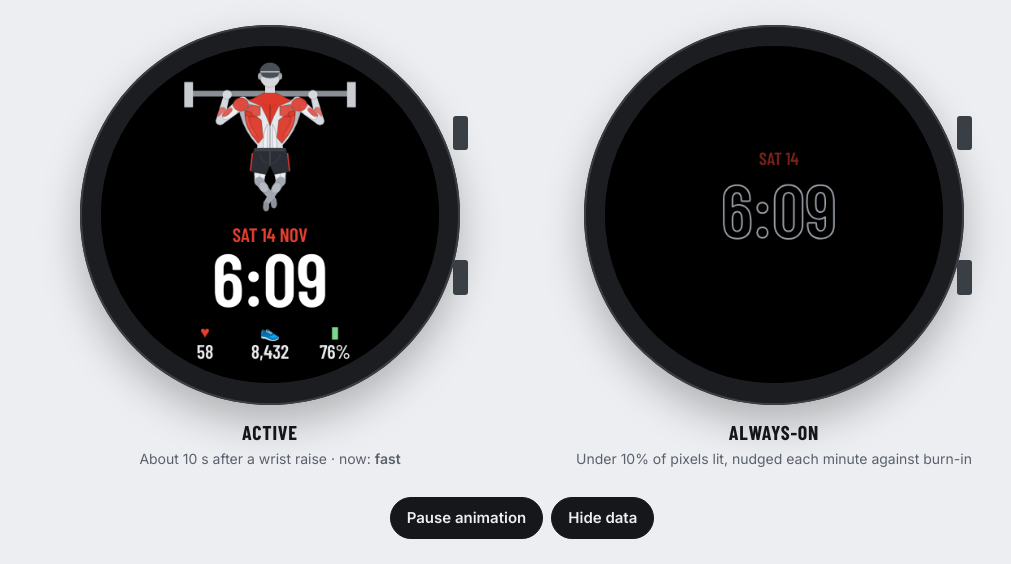
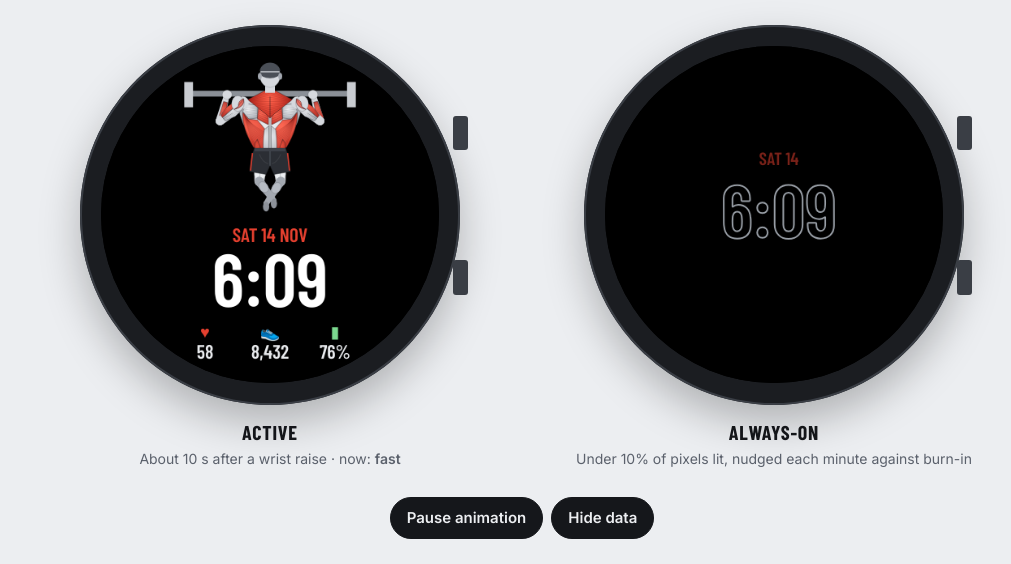
Before and after one commit to junhakwon/junhakwon, a plain HTML site: page GarminPullup/mockup.html in a window 1280 px wide. Shown: the part 169-733 px from the top of the page, without its empty margins (118-1129 px from the left). Drawn offline with nearby package versions, Linux system fonts and the light colour scheme.

Commit message:
Pull-up watch face: anatomical muscle groups with fibre detail
Co-Authored-By: Claude Opus 5.5 <noreply@anthropic.com>
Claude-Session: https://claude.ai/code/session_01TjTzFREVYrMf5kE4YxkZwB

```diff
--- a/GarminPullup/mockup.html
+++ b/GarminPullup/mockup.html
@@ -156,29 +156,52 @@ function drawPullup(ctx, p, box) {
 
   // torso base with side shading
   const g = ctx.createLinearGradient(S[0].x - 6, 0, S[1].x + 6, 0);
-  g.addColorStop(0, SKIN_LO); g.addColorStop(.25, SKIN); g.addColorStop(.5, SKIN_HI); g.addColorStop(.75, SKIN); g.addColorStop(1, SKIN_LO);
-  path([[S[0].x - 5, sy - 3], [S[1].x + 5, sy - 3], [S[1].x + 3, sy + 12], [S[1].x - 2, sy + 30, 113, waistY], [115, hipY + 2], [85, hipY + 2], [87, waistY], [S[0].x + 2, sy + 30, S[0].x - 3, sy + 12]], g, .3);
+  g.addColorStop(0, SKIN_LO); g.addColorStop(.22, SKIN); g.addColorStop(.5, SKIN_HI); g.addColorStop(.78, SKIN); g.addColorStop(1, SKIN_LO);
+  path([[S[0].x - 5, sy - 3], [S[1].x + 5, sy - 3], [S[1].x + 3, sy + 12], [S[1].x - 2, sy + 30, 113, waistY], [116, hipY + 2], [84, hipY + 2], [87, waistY], [S[0].x + 2, sy + 30, S[0].x - 3, sy + 12]], g, .3);
 
-  // back muscles, both sides
+  /* muscle(): a filled muscle with volume shading and fibre lines running from edge A to edge B, clipped to its outline */
+  const muscle = (pts, base, a0, a1, b0, b1, n, opt = {}) => {
+    ctx.save(); trace(pts);
+    const xs = pts.map(q => q[q.length - 2]), ys = pts.map(q => q[q.length - 1]);
+    const cx = (Math.min(...xs) + Math.max(...xs)) / 2, cy = (Math.min(...ys) + Math.max(...ys)) / 2, r = Math.max(Math.max(...xs) - Math.min(...xs), Math.max(...ys) - Math.min(...ys)) * .75;
+    const rg = ctx.createRadialGradient(cx - r * .15, cy - r * .2, r * .05, cx, cy, r);
+    rg.addColorStop(0, opt.hi || base); rg.addColorStop(1, opt.lo || base);
+    ctx.fillStyle = rg; ctx.fill(); ctx.clip();
+    ctx.strokeStyle = opt.fibre || "rgba(60,10,6,.28)"; ctx.lineWidth = opt.fw || .45;
+    for (let i = 0; i <= n; i++) {
+      const t = i / n, ax = a0[0] + (a1[0] - a0[0]) * t, ay = a0[1] + (a1[1] - a0[1]) * t, bx = b0[0] + (b1[0] - b0[0]) * t, by = b0[1] + (b1[1] - b0[1]) * t;
+      ctx.beginPath(); ctx.moveTo(ax, ay); ctx.quadraticCurveTo((ax + bx) / 2 + (opt.bow || 0), (ay + by) / 2, bx, by); ctx.stroke();
+    }
+    ctx.restore(); trace(pts); line(.75, opt.edge ?? .45); ctx.stroke();
+  };
+  function trace(pts) { ctx.beginPath(); ctx.moveTo(pts[0][0], pts[0][1]); for (let i = 1; i < pts.length; i++) { const q = pts[i]; q.length === 4 ? ctx.quadraticCurveTo(q[0], q[1], q[2], q[3]) : ctx.lineTo(q[0], q[1]); } ctx.closePath(); }
+  const R = (a) => ({ hi: `rgba(255,96,74,${a})`, lo: `rgba(176,30,22,${a})` });
+  const GREY = { hi: SKIN_HI, lo: SKIN_LO, fibre: "rgba(30,32,36,.22)" };
+  const on = glow;                      // contraction strength 0.45 → 0.95
+
   [-1, 1].forEach(sd => {
-    const X = (dx) => 100 + sd * dx;
-    // latissimus dorsi: armpit sweep down to the lower back
-    path([[X(26), sy + 9], [X(27), sy + 26, X(12), waistY - 2], [X(7), sy + 36], [X(9), sy + 18], [X(17), sy + 11, X(26), sy + 9]], red(glow), .35);
-    line(.6, .2); ctx.beginPath(); ctx.moveTo(X(22), sy + 14); ctx.quadraticCurveTo(X(19), sy + 26, X(12), sy + 36); ctx.stroke();   // lat striation
-    ctx.strokeStyle = redHi(.35 * glow); ctx.lineWidth = 1.2; ctx.beginPath(); ctx.moveTo(X(24), sy + 12); ctx.quadraticCurveTo(X(24), sy + 24, X(15), sy + 34); ctx.stroke();
-    // teres major + infraspinatus over the shoulder blade
-    path([[X(10), sy + 4], [X(21), sy + 2], [X(25), sy + 9], [X(17), sy + 15], [X(10), sy + 13]], red(.35 + .5 * p), .35);
-    path([[X(19), sy + 10], [X(26), sy + 8], [X(25), sy + 13], [X(19), sy + 15]], red(Math.min(1, glow + .05)), .3);
-    // erector spinae column
-    path([[X(2.5), sy + 22], [X(8), sy + 30, X(7), hipY - 2], [X(2.5), hipY - 2]], SKIN_HI, .3);
-    // external oblique edge
-    line(.7, .22); ctx.beginPath(); ctx.moveTo(X(13), waistY - 4); ctx.quadraticCurveTo(X(15), hipY - 6, X(14), hipY); ctx.stroke();
+    const X = (dx) => 100 + sd * dx, bow = sd * 1.5;
+    // infraspinatus + teres over the shoulder blade (stabilisers, grey)
+    muscle([[X(13), sy + 3], [X(24), sy + 1], [X(28), sy + 9], [X(22), sy + 17], [X(13), sy + 16]], SKIN, [X(13), sy + 4], [X(13), sy + 15], [X(27), sy + 6], [X(23), sy + 16], 6, GREY);
+    // rhomboids: between spine and shoulder blade, diagonal fibres
+    muscle([[X(1.5), sy + 4], [X(12), sy + 4], [X(13), sy + 17], [X(1.5), sy + 23]], "", [X(1.5), sy + 5], [X(1.5), sy + 22], [X(12), sy + 3], [X(13), sy + 16], 7, { ...R(on), fibre: "rgba(70,8,4,.35)" });
+    // latissimus dorsi: the big wedge from the armpit to the lower back
+    muscle([[X(28), sy + 10], [X(29), sy + 26, X(17), waistY + 2], [X(9), hipY - 3], [X(3), hipY - 4], [X(3), sy + 30], [X(13), sy + 18], [X(22), sy + 17]], "",
+      [X(27), sy + 11], [X(23), sy + 18], [X(16), waistY + 2], [X(4), sy + 32], 12, { ...R(on), bow, fibre: "rgba(80,6,2,.32)" });
+    // erector spinae column with segment lines
+    muscle([[X(1.2), sy + 24], [X(6), sy + 28], [X(8), hipY - 6, X(6), hipY], [X(1.2), hipY]], SKIN, [X(1.5), sy + 26], [X(7), sy + 29], [X(1.5), hipY - 1], [X(6.5), hipY - 1], 3, GREY);
+    // external obliques (core) at the waist
+    muscle([[X(13), waistY - 6], [X(15.5), waistY - 2], [X(16), hipY - 2], [X(13), hipY + 1], [X(10), waistY + 2]], "", [X(13), waistY - 6], [X(16), waistY], [X(10), waistY + 2], [X(13), hipY + 1], 5, { ...R(.25 + .45 * p), fibre: "rgba(80,6,2,.3)" });
   });
-  // trapezius: upper, middle and lower fibres as one kite
-  path([[100, sy - 13], [S[1].x - 6, sy - 2], [109, sy + 4], [104, sy + 14], [100, sy + 24], [96, sy + 14], [91, sy + 4], [S[0].x + 6, sy - 2]], red(Math.min(1, glow + .08)), .35);
-  line(.6, .2); ctx.beginPath(); ctx.moveTo(92, sy); ctx.lineTo(100, sy + 7); ctx.lineTo(108, sy); ctx.stroke();
+  // trapezius: one kite over both sides, fibres converging on the spine
+  const tr = R(Math.min(1, on + .05));
+  ctx.save(); trace([[100, sy - 15], [S[1].x - 5, sy - 3], [114, sy + 4], [104, sy + 12], [100, sy + 16], [96, sy + 12], [86, sy + 4], [S[0].x + 5, sy - 3]]);
+  const tg = ctx.createRadialGradient(100, sy - 4, 2, 100, sy, 26); tg.addColorStop(0, tr.hi); tg.addColorStop(1, tr.lo); ctx.fillStyle = tg; ctx.fill(); ctx.clip();
+  ctx.strokeStyle = "rgba(80,6,2,.32)"; ctx.lineWidth = .45;
+  for (let i = 0; i <= 14; i++) { const t = i / 14, y = sy - 14 + t * 30; ctx.beginPath(); ctx.moveTo(100, y); ctx.lineTo(S[0].x + 4, sy - 3 + t * 6); ctx.moveTo(100, y); ctx.lineTo(S[1].x - 4, sy - 3 + t * 6); ctx.stroke(); }
+  ctx.restore(); trace([[100, sy - 15], [S[1].x - 5, sy - 3], [114, sy + 4], [104, sy + 12], [100, sy + 16], [96, sy + 12], [86, sy + 4], [S[0].x + 5, sy - 3]]); line(.75, .45); ctx.stroke();
   // spine groove
-  line(1.3, .3); ctx.beginPath(); ctx.moveTo(100, sy + 2); ctx.lineTo(100, hipY - 2); ctx.stroke();
+  line(1.3, .32); ctx.beginPath(); ctx.moveTo(100, sy - 6); ctx.lineTo(100, hipY - 2); ctx.stroke();
 
   // shorts: waistband, seat seam, two leg openings
   const sh = { top: hipY - 7, seat: hipY + 9, hem: hipY + 18 };
@@ -189,17 +212,34 @@ function drawPullup(ctx, p, box) {
   ctx.beginPath(); ctx.moveTo(82, sh.top + 5); ctx.lineTo(80, sh.hem - 2); ctx.moveTo(118, sh.top + 5); ctx.lineTo(120, sh.hem - 2); ctx.stroke();
   ctx.strokeStyle = "rgba(255,255,255,.08)"; ctx.lineWidth = 1; ctx.beginPath(); ctx.moveTo(89, sh.top + 6); ctx.quadraticCurveTo(92, sh.seat - 2, 98, sh.seat); ctx.moveTo(111, sh.top + 6); ctx.quadraticCurveTo(108, sh.seat - 2, 102, sh.seat); ctx.stroke(); // fabric folds
 
-  // arms: forearm, then upper arm with triceps, then deltoid cap
+  // arms: defined forearms, biceps on the inner edge, triceps heads, three-part deltoid
   [0, 1].forEach(i => {
-    const s = S[i], e = E[i], h = H[i];
-    taper(e, h, 8.5, 6, SKIN);
-    bulge(e, h, .28, 13, 8.5, red(.3 + .35 * p));                 // forearm flexors / brachioradialis
-    taper(s, e, 12, 8.5, SKIN);
-    bulge(s, e, .5, 22, 9.5, SKIN_HI);                            // triceps (long head)
-    bulge(s, e, .62, 13, 5, red(.35 + .45 * p), i ? -2.2 : 2.2);  // brachialis working on the pull
-    line(.6, .25); ctx.beginPath(); ctx.moveTo(s.x + (e.x - s.x) * .45, s.y + (e.y - s.y) * .45); ctx.lineTo(s.x + (e.x - s.x) * .8, s.y + (e.y - s.y) * .8); ctx.stroke();
-    ctx.fillStyle = red(.45 + .45 * p); ctx.beginPath(); ctx.ellipse(s.x + (i ? 2 : -2), s.y + 2, 8, 7, 0, 0, 7); ctx.fill(); line(.7, .3); ctx.stroke();   // rear deltoid
-    ctx.fillStyle = SKIN; ctx.beginPath(); ctx.ellipse(h.x, h.y + 1, 5, 4.8, 0, 0, 7); ctx.fill(); line(.6, .25); ctx.stroke();                                // hand
+    const s = S[i], e = E[i], h = H[i], sd = i ? 1 : -1;
+    const along = (a, b, t) => ({ x: a.x + (b.x - a.x) * t, y: a.y + (b.y - a.y) * t });
+    const perp = (a, b) => { const l = Math.hypot(b.x - a.x, b.y - a.y) || 1; return { x: -(b.y - a.y) / l, y: (b.x - a.x) / l }; };
+    // forearm: base, then flexor mass (red) with fibre lines and a tendon taper to the wrist
+    taper(e, h, 9, 5.5, SKIN);
+    const fp = perp(e, h), f0 = along(e, h, .08), f1 = along(e, h, .7);
+    const fore = [[f0.x + fp.x * 4.6, f0.y + fp.y * 4.6], [f1.x + fp.x * 2.6, f1.y + fp.y * 2.6], [f1.x - fp.x * 1.5, f1.y - fp.y * 1.5], [f0.x - fp.x * 2.2, f0.y - fp.y * 2.2]];
+    muscle(fore, "", fore[0], fore[3], fore[1], fore[2], 5, { ...R(.4 + .5 * p), fibre: "rgba(80,6,2,.3)" });
+    // upper arm: base, triceps long + lateral heads (grey), biceps visible along the inner edge (red)
+    taper(s, e, 12.5, 9, SKIN);
+    const up = perp(s, e), u0 = along(s, e, .12), u1 = along(s, e, .86), um = along(s, e, .5);
+    const inner = -sd;   // the side of the upper arm that faces the head
+    const bic = [[u0.x + up.x * 5.8 * inner, u0.y + up.y * 5.8 * inner], [um.x + up.x * 6.6 * inner, um.y + up.y * 6.6 * inner], [u1.x + up.x * 4.2 * inner, u1.y + up.y * 4.2 * inner], [u1.x + up.x * 1.2 * inner, u1.y + up.y * 1.2 * inner], [u0.x + up.x * 2 * inner, u0.y + up.y * 2 * inner]];
+    muscle(bic, "", bic[0], bic[4], bic[2], bic[3], 4, { ...R(.4 + .55 * p), fibre: "rgba(80,6,2,.3)" });
+    const tri = [[u0.x + up.x * 1.5 * inner, u0.y + up.y * 1.5 * inner], [u1.x + up.x * 1 * inner, u1.y + up.y * 1 * inner], [u1.x - up.x * 3.2 * inner, u1.y - up.y * 3.2 * inner], [um.x - up.x * 6.2 * inner, um.y - up.y * 6.2 * inner], [u0.x - up.x * 5.4 * inner, u0.y - up.y * 5.4 * inner]];
+    muscle(tri, SKIN, tri[0], tri[4], tri[1], tri[2], 4, GREY);
+    line(.6, .3); ctx.beginPath(); ctx.moveTo(um.x - up.x * 2 * inner, um.y - up.y * 2 * inner); ctx.lineTo(u1.x - up.x * .5 * inner, u1.y - up.y * .5 * inner); ctx.stroke();   // triceps tendon split
+    // deltoid cap: posterior head red, lateral head grey
+    const dc = { x: s.x + sd * 3, y: s.y + 1 };
+    ctx.fillStyle = SKIN; ctx.beginPath(); ctx.ellipse(dc.x + sd * 2, dc.y, 6.5, 8, 0, 0, 7); ctx.fill(); line(.6, .3); ctx.stroke();
+    // posterior deltoid: a teardrop wrapping the back of the shoulder, with fibres
+    const rd = R(.3 + .45 * p), tip = along(s, e, .38);
+    const dpts = [[dc.x - sd * 4, dc.y - 5], [dc.x + sd * 2, dc.y - 3, dc.x + sd * 1.5, dc.y + 3], [tip.x, tip.y], [dc.x - sd * 6, dc.y + 3, dc.x - sd * 4, dc.y - 5]];
+    muscle(dpts, "", [dc.x - sd * 4, dc.y - 5], [dc.x + sd * 1.5, dc.y + 3], [tip.x - sd * 1, tip.y], [tip.x, tip.y], 5, { ...rd, fibre: "rgba(80,6,2,.3)" });
+    // hand
+    ctx.fillStyle = SKIN; ctx.beginPath(); ctx.ellipse(h.x, h.y + 1, 5, 4.8, 0, 0, 7); ctx.fill(); line(.6, .25); ctx.stroke();
   });
 
   // neck and head (from behind)
```
Also changed, not shown: GarminPullup/animation/pullup-240.gif, 1 other file.
